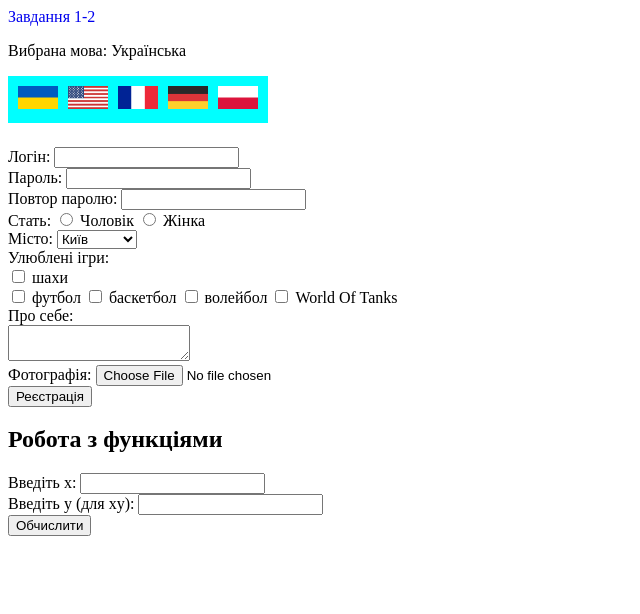
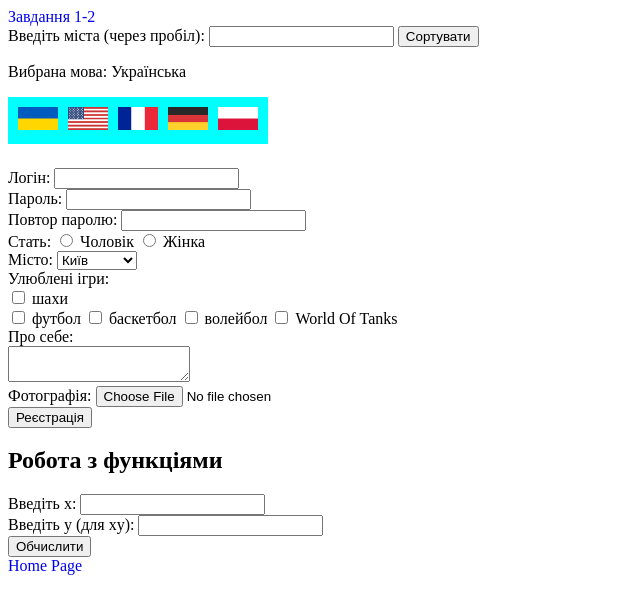
Before and after one commit to vtk241-mri/backend, a PHP site: page / in a window 1280 px wide. Shown: the top 614 px of the page, without its empty margins (0-640 px from the left). Run offline with PHP 8.4, Linux system fonts and the light colour scheme.

Commit message:
Виправлення lab 2 task 1.2

```diff
--- a/lab2/index.php
+++ b/lab2/index.php
@@ -21,6 +21,12 @@ $formData = $_SESSION['form_data'];
 
 <body>
     <a href="lab2.php">Завдання 1-2</a>
+
+    <form method="post" action="lab2.php">
+        <label for="cities">Введіть міста (через пробіл):</label>
+        <input type="text" id="cities" name="cities" required>
+        <button type="submit">Сортувати</button>
+    </form>
 
     <p>Вибрана мова: <?= $languages[$lang] ?></p>
     <div class="langs">
@@ -87,6 +93,8 @@ $formData = $_SESSION['form_data'];
 
         <button type="submit">Обчислити</button>
     </form>
+
+    <a href="/">Home Page</a>
 </body>
 
 </html>
```
Also changed, not shown: lab2/lab2.php (+6 -1 lines).
